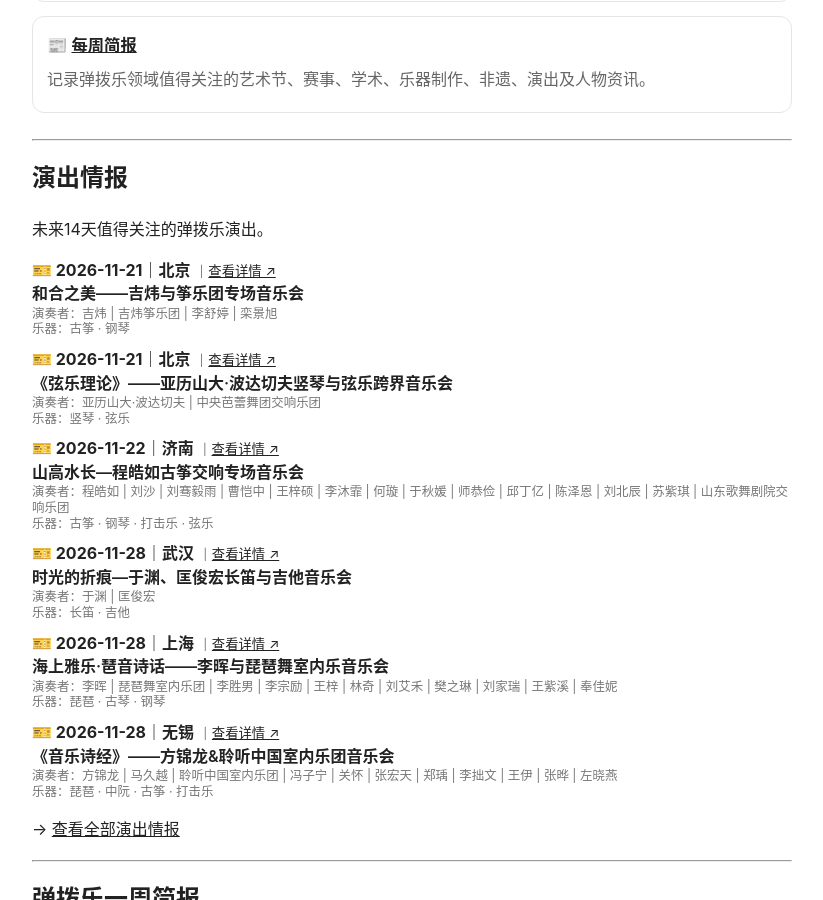
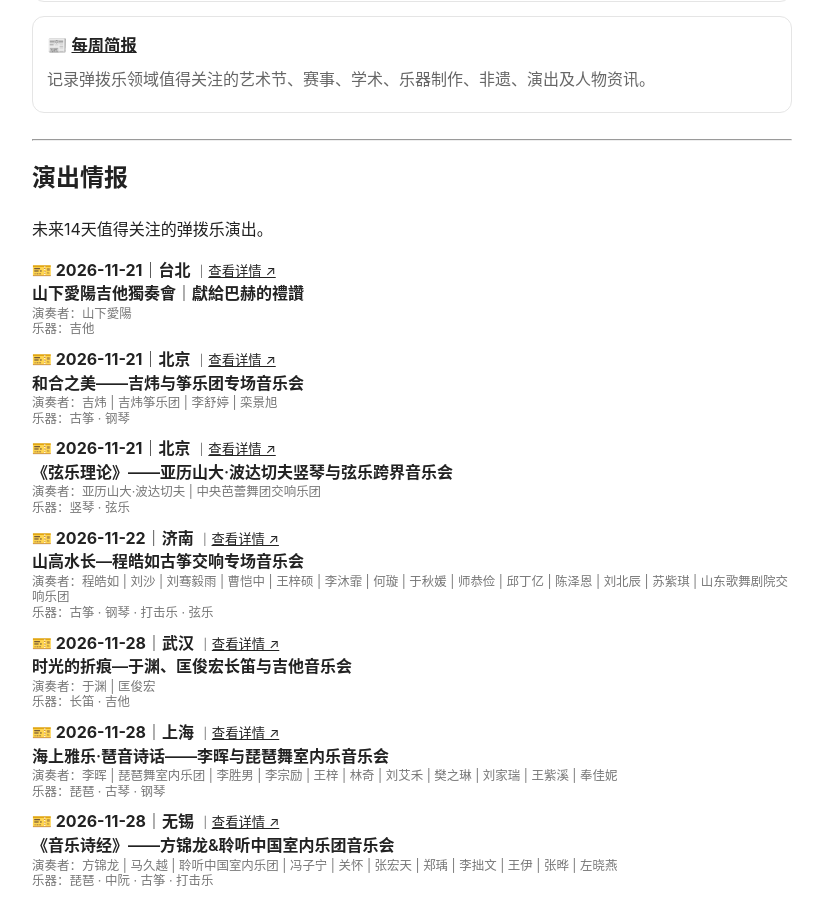
Before and after one commit to KeenKwok/boxianji, a Jekyll site: the page built from index.md, in a window 1280 px wide and 900 px high, scrolled down 398 px. Shown: the whole window, without its empty margins (228-1051 px from the left). Built offline with Jekyll 4.4.1, drawn with Linux system fonts in a browser that asks for light colours.

Commit message:
更新 attention.yml

```diff
--- a/_data/attention.yml
+++ b/_data/attention.yml
@@ -1,3 +1,13 @@
+- id: "20261121-taipei-kanahi-yamashita-guitar-recital"
+  date: "2026-11-21"
+  city: "台北"
+  title: "山下愛陽吉他獨奏會｜獻給巴赫的禮讚"
+  performers:
+    - "山下愛陽"
+  instruments:
+    - "吉他"
+  link: "https://mp.weixin.qq.com/s/DaNpuI0_YoEUOexPImrxYA"
+
 - id: "20261128-wuhan-shiguangdezhehen-yuyuan-kuangjunhong-flute-guitar"
   date: "2026-11-28"
   city: "武汉"
```
